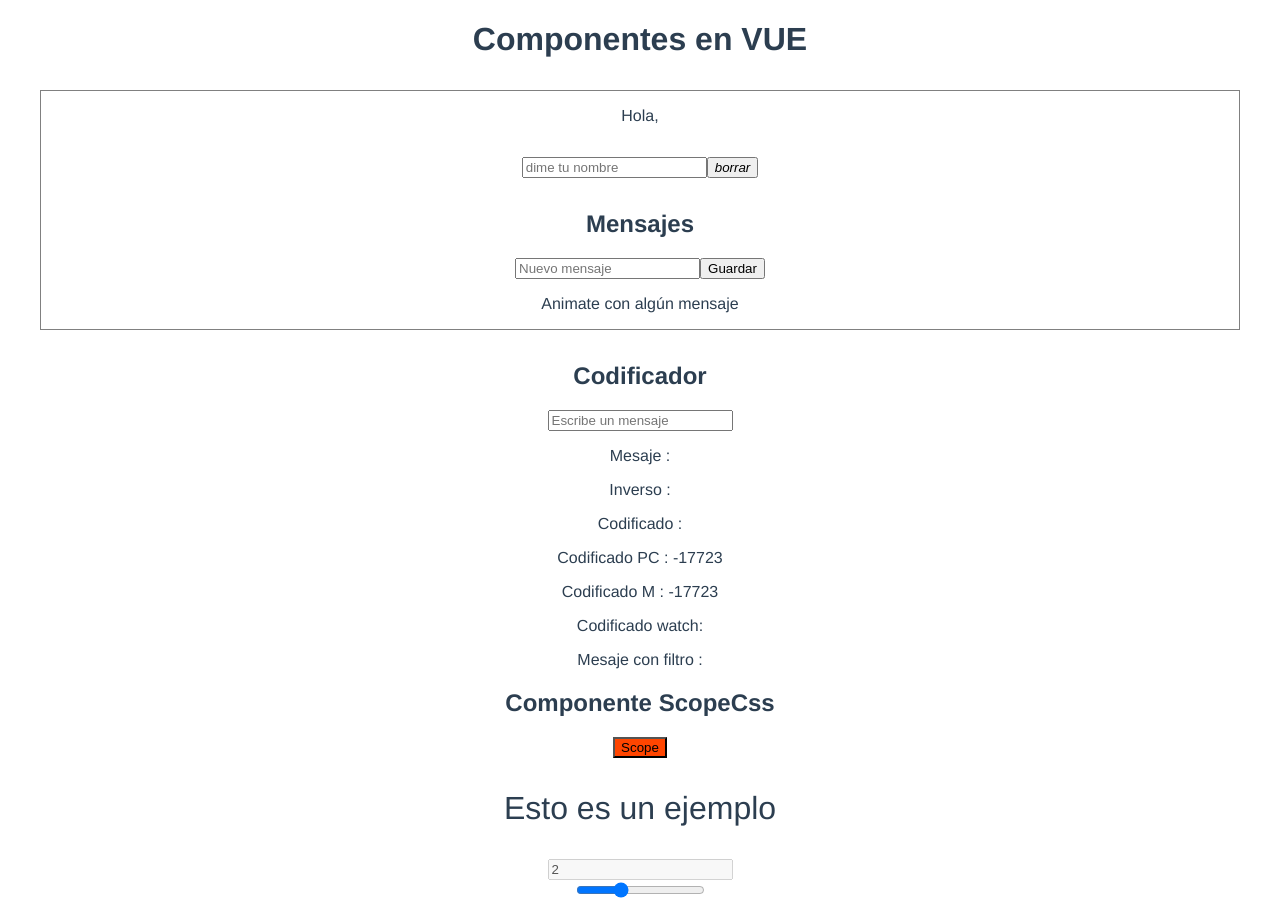
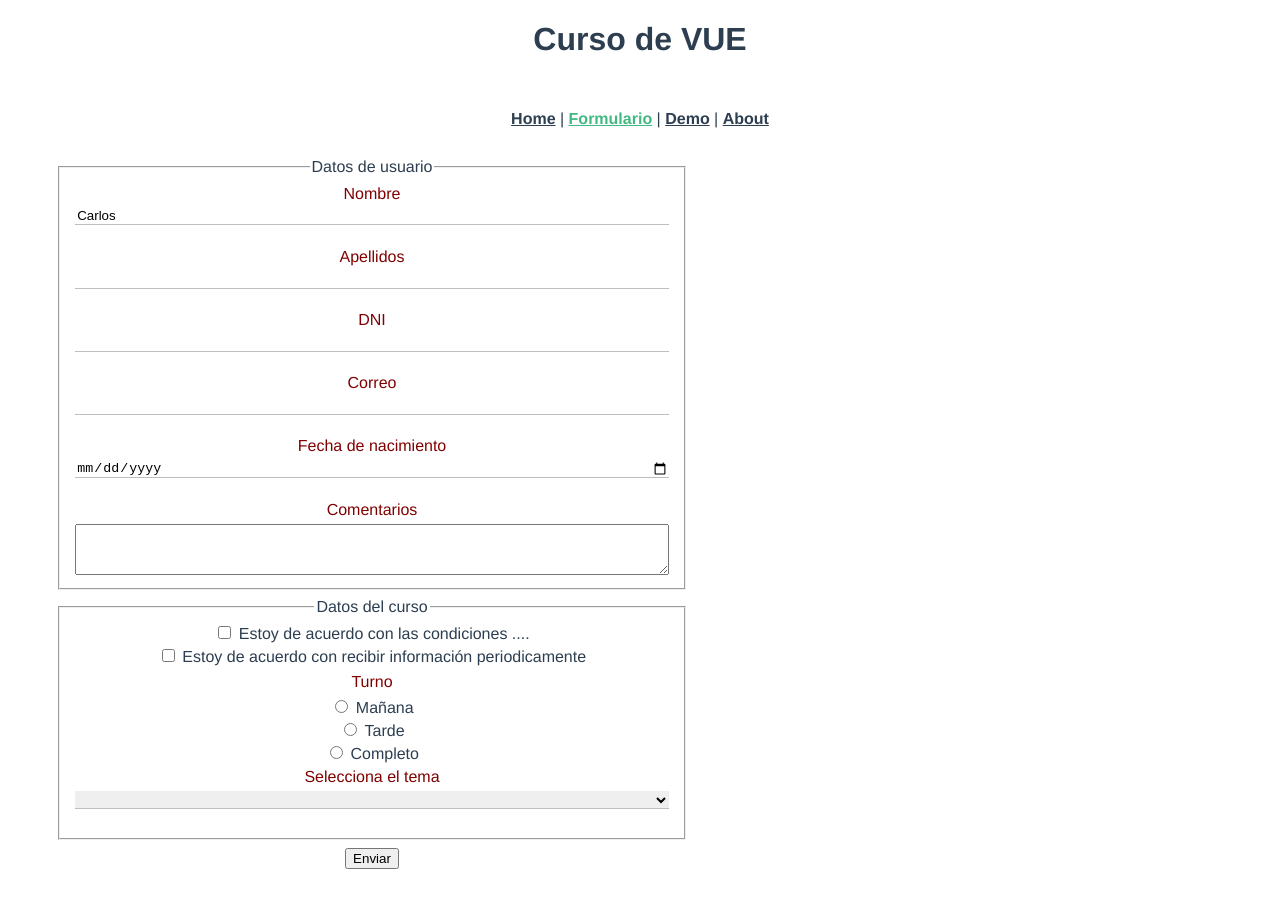
Before and after one commit to alce65/unisys_vue, a Vue app: page /formulario in a window 1280 px wide. After the commit the page ends 877 px from the top, so only its background shows below. Built offline with nearby package versions, Linux system fonts and the light colour scheme.

Commit message:
Rutas y acceso a datos

```diff
--- a/package.json
+++ b/package.json
@@ -10,6 +10,7 @@
     "lint": "vue-cli-service lint"
   },
   "dependencies": {
+    "axios": "^0.19.2",
     "vue": "^2.6.11",
     "vue-router": "^3.1.6",
     "vuex": "^3.1.3"
--- a/src/App.vue
+++ b/src/App.vue
@@ -1,32 +1,19 @@
 <template>
   <div id="app">
-    <!-- <div id="nav">
+     <h1>Curso de VUE</h1>
+    <div id="nav">
       <router-link to="/">Home</router-link> |
+      <router-link to="/formulario">Formulario</router-link> |
+      <router-link to="/demo">Demo</router-link> |
       <router-link to="/about">About</router-link>
     </div>
-    <router-view/> -->
-    <h1>Componentes en VUE</h1>
-    <saludo></saludo>
-    <tools></tools>
-    <scope-css></scope-css>
-    <fuente></fuente>
+    <router-view></router-view>
   </div>
 </template>
 
 <script>
-import Saludo from "./components/Saludo";
-import Tools from "./components/Tools";
-import ScopeCss from "./components/ScopeCss";
-import Fuente from "./components/Fuente";
 
 export default {
-  components: {
-    //Saludo: Saludo
-    Saludo,
-    Tools,
-    ScopeCss,
-    Fuente
-  }
 }
 </script>
 
--- /dev/null
+++ b/src/components/Astro.vue
@@ -0,0 +1,55 @@
+<template>
+  <div class="img-wrapper">
+      <h2>Imagen del dia</h2>
+      <img :src="imagen" :alt="textoImagen">
+      <p>{{textoImagen }}</p>
+  </div>
+</template>
+
+<script>
+
+import axios from 'axios'
+
+const APIKey = 'vlpcgqn46ktzhjhMetjE9M5QBZVWCalj3mcyZjBt'
+const urlNASA = 'https://api.nasa.gov/planetary/apod?api_key=' + APIKey
+
+export default {
+    data: function () {
+        return {
+            imagen:'',
+            textoImagen: ''
+        }
+    },
+  created() {
+    this.getAstro()
+  },
+  props: {
+      fecha : {type: String}
+  },
+  methods: {
+    getAstro() {
+        let url = urlNASA
+        if (this.fecha) {
+            url = urlNASA + `&date=${this.fecha}`
+        }
+        axios.get(url).then(
+            (resp) => {
+            console.log(resp)
+            this.imagen = resp.data.url
+            this.textoImagen = resp.data.title
+            }
+      )
+    }
+  }
+}
+</script>
+
+<style>
+    .img-wrapper {
+        width: 50%;
+        }
+    img {
+         max-width: 100%;
+    }
+
+</style>
--- /dev/null
+++ b/src/components/Formulario.vue
@@ -0,0 +1,182 @@
+<template>
+    <form class="col-6" name="form-td" id ="form-td" @submit.prevent="enviar">
+        <fieldset>
+            <legend>Datos de usuario</legend>
+            <div class="form-group">
+                <label for="nombre">Nombre</label>
+                <input type="text" class="form-control"
+                    v-model="alumno.nombre" id="nombre">
+            </div>
+            <div class="form-group">
+                <label for="apellidos">Apellidos</label>
+                <input type="text" class="form-control"
+                    v-model="alumno.apellidos" id="apellidos">
+            </div>
+            <div class="form-group">
+                <label for="dni">DNI</label>
+                <input type="text" class="form-control"
+                    v-model="alumno.dni" id="dni">
+                </div>
+            <div class="form-group">
+                <label for="email">Correo</label>
+                <input type="email" class="form-control"
+                    v-model="alumno.email" id="email"
+                required>
+            </div>
+            <div class="form-group">
+                <label for="nacim">Fecha de nacimiento</label>
+                <input type="date" class="form-control"
+                    v-model="alumno.nacim" id="nacim">
+            </div>
+            <div class="form-group">
+                <label for="coment">Comentarios</label>
+                <textarea class="form-control"
+                    v-model="alumno.coment" id="coment" rows="3"></textarea>
+            </div>
+        </fieldset>
+        <fieldset>
+            <legend>Datos del curso</legend>
+            <div class="form-check">
+                <label class="form-check-label">
+                <input type="checkbox" class="form-check-input"
+                    v-model="alumno.conditions" :value="'isOk'" id="isOk">
+                Estoy de acuerdo con las condiciones ....
+                </label>
+            </div>
+            <div class="form-check">
+                <label class="form-check-label">
+                <input type="checkbox" class="form-check-input"
+                    v-model="alumno.conditions" value="isOkInfo" id="isOkInfo">
+                Estoy de acuerdo con recibir información periodicamente
+                </label>
+            </div>
+            <div class="form-radio">
+                <legend>Turno</legend>
+                    <div class="form-check" v-for="item in turnos" :key="item.id">
+                        <label class="form-check-label" :title="item.info">
+                            <input type="radio" class="form-check-input" name="turno"
+                            v-model="alumno.turno" :value="item" required> {{ item.name}}
+                        </label>
+                    </div>
+                <!-- <div class="form-check">
+                    <label class="form-check-label">
+                        <input type="radio" class="form-check-input" name="turno" id=""
+                        value="mañana" required> Mañana
+                    </label>
+                </div>
+                <div class="form-check">
+                    <label class="form-check-label">
+                        <input type="radio" class="form-check-input" name="turno" id=""
+                        value="tarde">Tarde
+                    </label>
+                </div>
+                <div class="form-check">
+                    <label class="form-check-label">
+                        <input type="radio" class="form-check-input" name="turno" id=""
+                        value="noche"> Noche
+                    </label>
+                </div> -->
+            </div>
+            <div class="form-group" >
+            <label for="curso">Selecciona el tema</label>
+                <select class="form-control" v-model="alumno.curso" id="curso" required>
+                    <option v-for="item in cursos" :key="item.id"
+                        :title="item.info" :value="item">
+                        {{ item.name }}
+                    </option>
+                    <!-- <option value=""></option>
+                    <option value="angular">Angular</option>
+                    <option value="react">React</option>
+                    <option value="vue">Vue</option> -->
+                </select>
+            </div>
+        </fieldset>
+        <button type="submit" class="btn btn-primary">
+            Enviar</button>
+    </form>
+</template>
+
+<script>
+
+const cursos = [
+  { id: 'JS01', name: 'Angular', info: 'Aprendiendo angular' },
+  { id: 'JS02', name: 'React', info: 'Aprendiendo react' },
+  { id: 'JS03', name: 'Vue', info: 'Aprendiendo vue' }
+]
+
+const turnos = [
+  { id: 'M', name: 'Mañana', info: '9:00 - 15:00' },
+  { id: 'T', name: 'Tarde', info: '15:00 - 21:00' },
+  { id: 'C', name: 'Completo', info: '9:00 - 14:00 | 16:00 - 18:00' }
+]
+
+const createAlumno = () => {
+    return {
+    nombre: '',
+    apellidos: '',
+    dni: '',
+    email: '',
+    nacim: null,
+    coment: '',
+    conditions: [],
+    turno: null,
+    curso: null
+  }
+}
+
+
+export default {
+    data: function () {
+        return {
+            cursos,
+            turnos,
+            alumno: createAlumno()
+        }
+    },
+    mounted() {
+        this.alumno.nombre ='Carlos'
+    },
+    methods: {
+        enviar() {
+            console.log(this.alumno)
+            console.log(JSON.parse(JSON.stringify(this.alumno)))
+        }
+    }
+}
+</script>
+
+<style>
+form {
+    margin-left: 3rem;
+    width: 50%;
+}
+ fieldset {
+    display: flex;
+    flex-direction: column;
+    margin-bottom: 0.5rem;
+}
+.form-group {
+    display: flex;
+    flex-direction: column;
+    padding: 0.2rem;
+}
+.form-group label {
+    color: maroon;
+    padding-bottom: 0.3rem;
+}
+.form-group input, .form-group select {
+    border: none;
+    border-bottom: 1px solid rgb(190, 190, 190);
+    margin-bottom: 1rem;
+}
+.form-check {
+    display: flex;
+    flex-direction: column;
+    padding: 0.1rem;
+}
+.form-radio legend {
+    color: maroon;
+    padding-top: 0.3rem;
+    padding-bottom: 0.3rem;
+}
+</style>
--- a/src/router/index.js
+++ b/src/router/index.js
@@ -1,6 +1,8 @@
 import Vue from 'vue'
 import VueRouter from 'vue-router'
 import Home from '../views/Home.vue'
+import Formulario from "../components/Formulario.vue";
+import Demo from '../views/Demo.vue'
 
 Vue.use(VueRouter)
 
@@ -9,6 +11,16 @@ Vue.use(VueRouter)
     path: '/',
     name: 'Home',
     component: Home
+  },
+  {
+    path: '/formulario',
+    name: 'Formulario',
+    component: Formulario
+  },
+  {
+    path: '/demo',
+    name: 'Demo',
+    component: Demo
   },
   {
     path: '/about',
--- a/src/views/About.vue
+++ b/src/views/About.vue
@@ -1,5 +1,18 @@
 <template>
   <div class="about">
     <h1>This is an about page</h1>
+    <astro></astro>
+    <astro fecha="2020-01-01"></astro>
   </div>
 </template>
+
+<script>
+import Astro from "../components/Astro";
+
+export default {
+  components: {
+    Astro
+  }
+
+}
+</script>
--- /dev/null
+++ b/src/views/Demo.vue
@@ -0,0 +1,18 @@
+<template>
+  <div class="home">
+    <img alt="Vue logo" src="../assets/logo.png">
+    <HelloWorld msg="Welcome to Your Vue.js App"/>
+  </div>
+</template>
+
+<script>
+// @ is an alias to /src
+import HelloWorld from '@/components/HelloWorld.vue'
+
+export default {
+  name: 'Home',
+  components: {
+    HelloWorld
+  }
+}
+</script>
--- a/src/views/Home.vue
+++ b/src/views/Home.vue
@@ -1,18 +1,26 @@
 <template>
-  <div class="home">
-    <img alt="Vue logo" src="../assets/logo.png">
-    <HelloWorld msg="Welcome to Your Vue.js App"/>
+  <div>
+        <h2>Componentes de Vue</h2>
+        <saludo></saludo>
+       <scope-css></scope-css>
+       <fuente></fuente>
+       <tools></tools>
   </div>
 </template>
 
 <script>
-// @ is an alias to /src
-import HelloWorld from '@/components/HelloWorld.vue'
+import Saludo from '../components/Saludo'
+import ScopeCss from "../components/ScopeCss";
+import Fuente from "../components/Fuente";
+import Tools from "../components/Tools";
 
 export default {
-  name: 'Home',
-  components: {
-    HelloWorld
-  }
+    components: {
+        Saludo,
+        ScopeCss,
+        Fuente,
+        Tools
+    }
+
 }
 </script>
```
Also changed, not shown: 1 other file (tests, documents, lock files or other folders).
